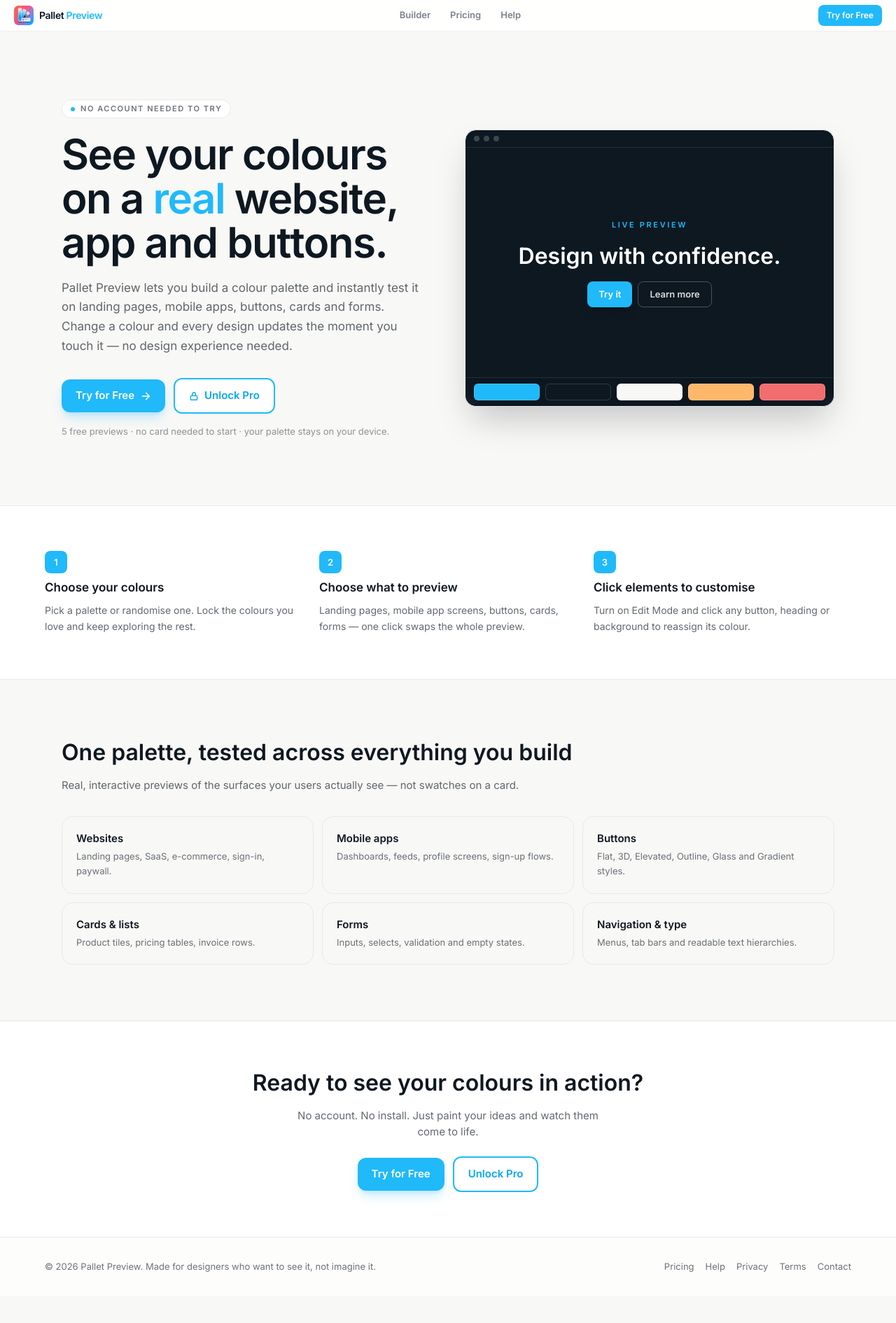
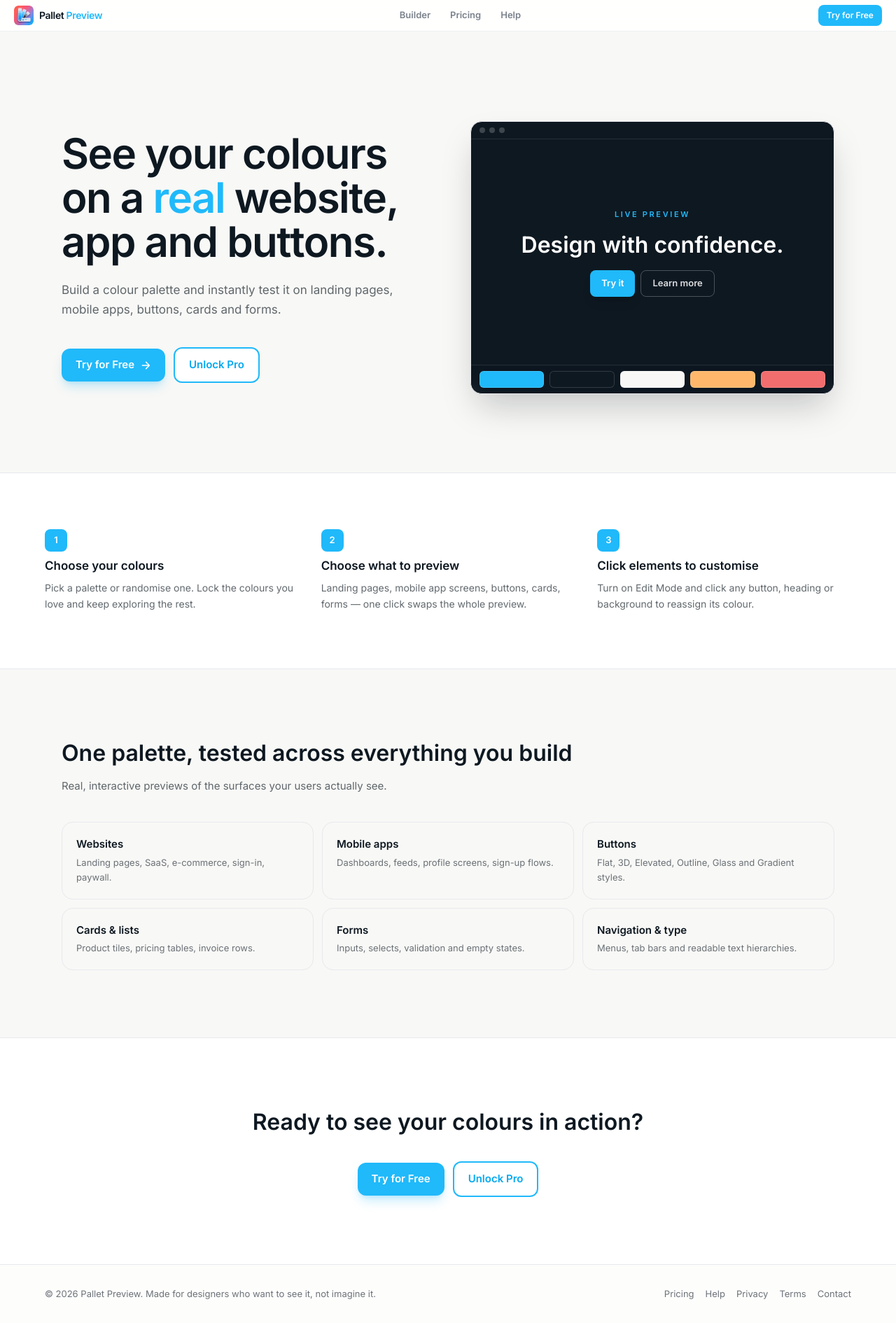
Before and after one commit to CavenLink-Dev/Pallete2Life, a React (Vite) app: page / in a window 1280 px wide. Shown: the whole page at 70% size. Before the commit the page ends 1851 px from the top, so only its background shows below. Built offline with nearby package versions, Linux system fonts and the light colour scheme; the HTML template or start-up script is replaced by a standard one.

Commit message:
Simplify homepage: remove pills and clutter, keep hero focused

```diff
--- a/src/pages/Home.tsx
+++ b/src/pages/Home.tsx
@@ -11,25 +11,18 @@
 
       <main className="flex-1">
         {/* Hero */}
-        <section className="mx-auto flex w-full max-w-6xl flex-col items-center gap-8 px-6 pb-16 pt-14 sm:pt-20 lg:flex-row lg:items-center lg:gap-12 lg:pb-24 lg:pt-24">
+        <section className="mx-auto flex w-full max-w-6xl flex-col items-center gap-10 px-6 pb-20 pt-20 sm:pt-28 lg:flex-row lg:items-center lg:gap-16 lg:pb-28 lg:pt-32">
           <div className="flex-1">
-            <span
-              className="inline-flex items-center gap-2 rounded-full border border-softgrey bg-white px-3 py-1 text-[11px] font-semibold uppercase tracking-[0.14em] text-charcoal/60"
-              style={{ fontFamily: "var(--font-display)" }}
-            >
-              <span className="h-1.5 w-1.5 rounded-full" style={{ background: BRAND.brand }} />
-              No account needed to try
-            </span>
             <h1
-              className="mt-5 text-[38px] font-bold leading-[1.05] tracking-tight sm:text-[52px] lg:text-[60px]"
+              className="text-[38px] font-bold leading-[1.05] tracking-tight sm:text-[52px] lg:text-[60px]"
               style={{ fontFamily: "var(--font-display)" }}
             >
               See your colours on a <span style={{ color: BRAND.brand }}>real</span> website, app and buttons.
             </h1>
-            <p className="mt-5 max-w-xl text-[16px] leading-relaxed text-charcoal/65 sm:text-[17px]">
-              Pallet Preview lets you build a colour palette and instantly test it on landing pages, mobile apps, buttons, cards and forms. Change a colour and every design updates the moment you touch it — no design experience needed.
+            <p className="mt-6 max-w-xl text-[16px] leading-relaxed text-charcoal/65 sm:text-[17px]">
+              Build a colour palette and instantly test it on landing pages, mobile apps, buttons, cards and forms.
             </p>
-            <div className="mt-8 flex flex-wrap items-center gap-3">
+            <div className="mt-10 flex flex-wrap items-center gap-3">
               <a
                 href="/builder"
                 onClick={nav("/builder")}
@@ -47,13 +40,9 @@
                 className="inline-flex items-center gap-2 rounded-xl border-2 bg-white px-5 py-3 text-[15px] font-semibold transition-colors hover:bg-offwhite focus-visible:outline-none focus-visible:ring-2 focus-visible:ring-[#20B9FA] focus-visible:ring-offset-2"
                 style={{ borderColor: BRAND.brand, color: BRAND.brandDark }}
               >
-                <svg width="14" height="14" viewBox="0 0 24 24" fill="none" stroke="currentColor" strokeWidth="2.4" strokeLinecap="round" strokeLinejoin="round" aria-hidden>
-                  <rect x="4" y="11" width="16" height="10" rx="2" /><path d="M8 11V7a4 4 0 0 1 8 0v4" />
-                </svg>
                 Unlock Pro
               </a>
             </div>
-            <p className="mt-4 text-[13px] text-charcoal/45">5 free previews · no card needed to start · your palette stays on your device.</p>
           </div>
 
           {/* Hero mock */}
@@ -63,8 +52,8 @@
         </section>
 
         {/* Steps */}
-        <section className="border-y border-softgrey bg-white px-6 py-14 sm:py-16">
-          <div className="mx-auto grid max-w-6xl gap-6 sm:grid-cols-3">
+        <section className="border-y border-softgrey bg-white px-6 py-16 sm:py-20">
+          <div className="mx-auto grid max-w-6xl gap-8 sm:grid-cols-3">
             <Step n={1} title="Choose your colours" body="Pick a palette or randomise one. Lock the colours you love and keep exploring the rest." />
             <Step n={2} title="Choose what to preview" body="Landing pages, mobile app screens, buttons, cards, forms — one click swaps the whole preview." />
             <Step n={3} title="Click elements to customise" body="Turn on Edit Mode and click any button, heading or background to reassign its colour." />
@@ -72,14 +61,14 @@
         </section>
 
         {/* What you can preview */}
-        <section className="mx-auto max-w-6xl px-6 py-16 sm:py-20">
+        <section className="mx-auto max-w-6xl px-6 py-20 sm:py-24">
           <h2 className="text-[26px] font-bold sm:text-[32px]" style={{ fontFamily: "var(--font-display)" }}>
             One palette, tested across everything you build
           </h2>
           <p className="mt-3 max-w-2xl text-[15px] text-charcoal/65">
-            Real, interactive previews of the surfaces your users actually see — not swatches on a card.
+            Real, interactive previews of the surfaces your users actually see.
           </p>
-          <div className="mt-8 grid gap-3 sm:grid-cols-2 lg:grid-cols-3">
+          <div className="mt-10 grid gap-3 sm:grid-cols-2 lg:grid-cols-3">
             <Tile label="Websites" desc="Landing pages, SaaS, e-commerce, sign-in, paywall." />
             <Tile label="Mobile apps" desc="Dashboards, feeds, profile screens, sign-up flows." />
             <Tile label="Buttons" desc="Flat, 3D, Elevated, Outline, Glass and Gradient styles." />
@@ -90,14 +79,11 @@
         </section>
 
         {/* CTA */}
-        <section className="border-t border-softgrey bg-white px-6 py-14 text-center sm:py-16">
+        <section className="border-t border-softgrey bg-white px-6 py-20 text-center sm:py-24">
           <h2 className="text-[26px] font-bold sm:text-[32px]" style={{ fontFamily: "var(--font-display)" }}>
             Ready to see your colours in action?
           </h2>
-          <p className="mx-auto mt-3 max-w-md text-[15px] text-charcoal/65">
-            No account. No install. Just paint your ideas and watch them come to life.
-          </p>
-          <div className="mt-6 flex flex-wrap items-center justify-center gap-3">
+          <div className="mt-8 flex flex-wrap items-center justify-center gap-3">
             <a
               href="/builder"
               onClick={nav("/builder")}
```
